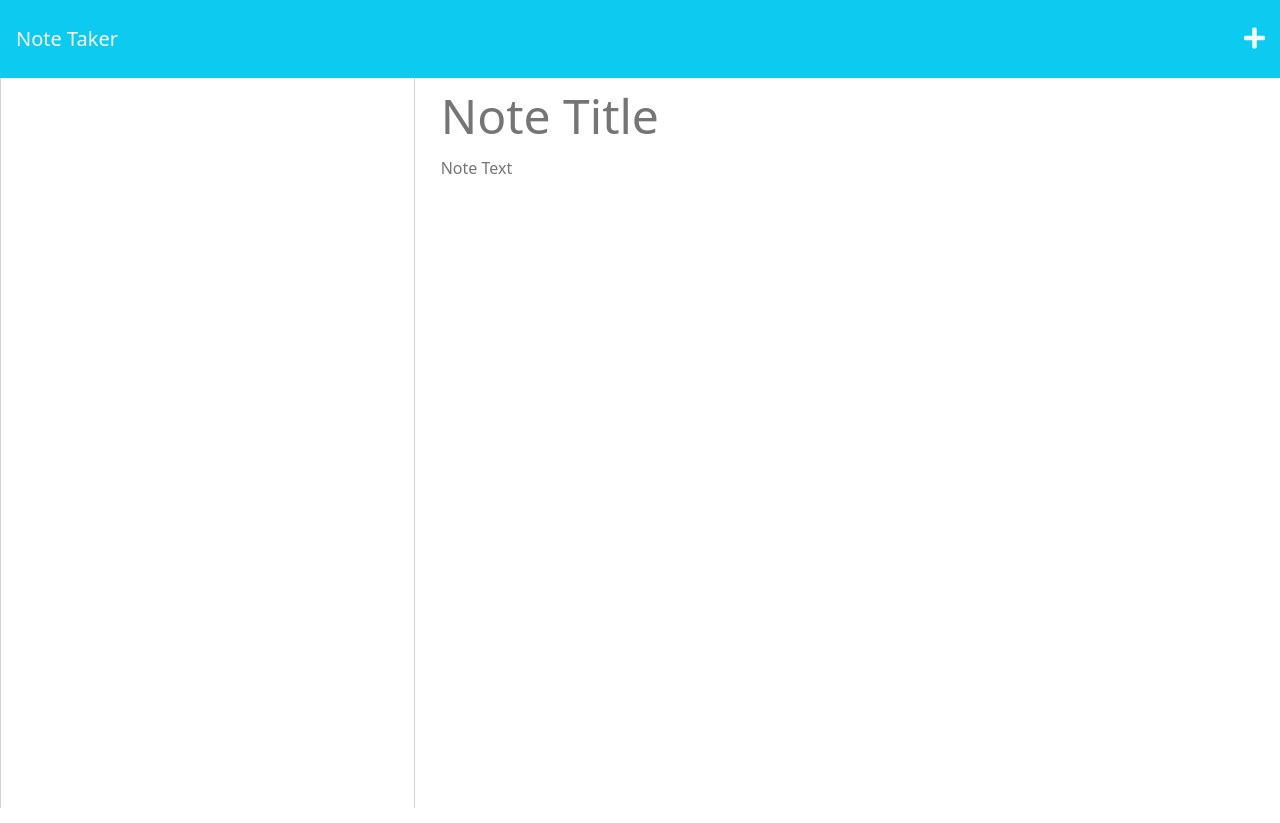
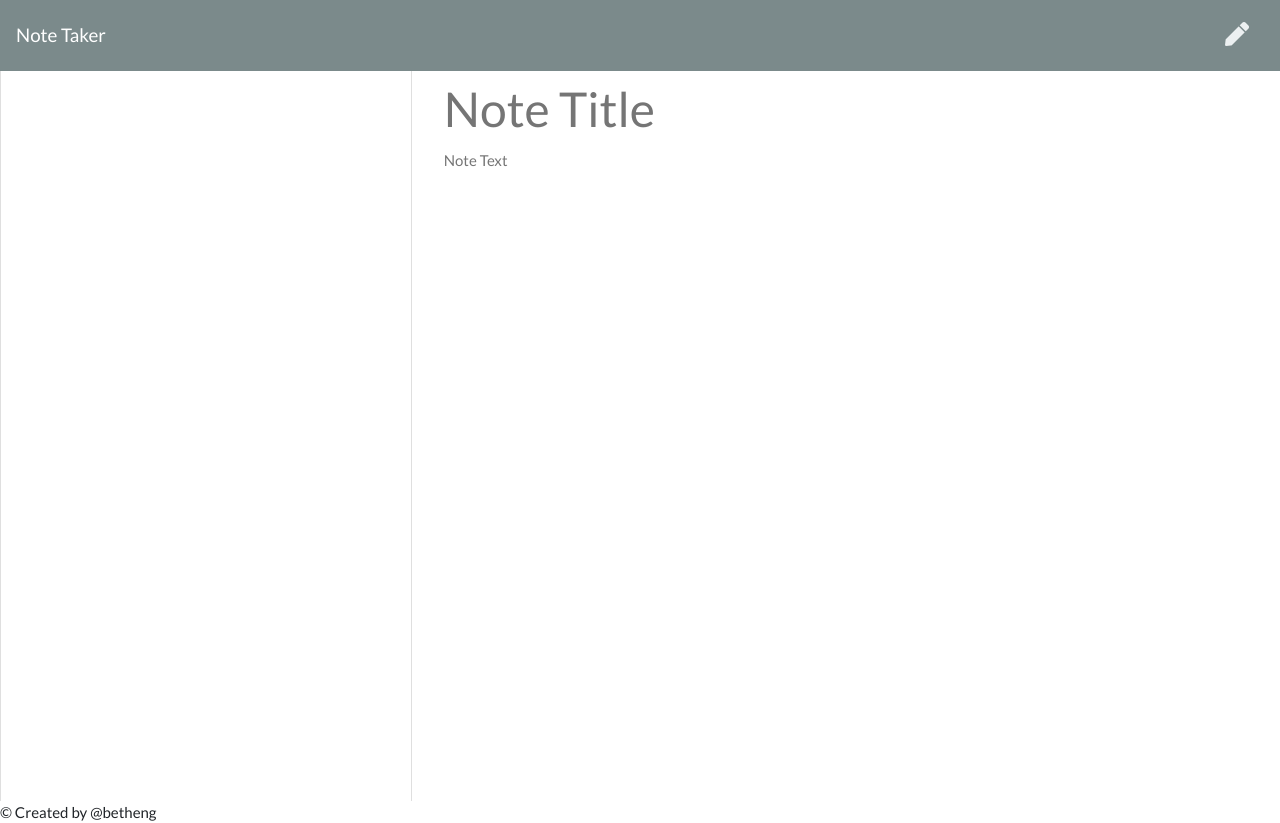
Before and after one commit to betheng/note-taker, a website: page public/notes.html in a window 1280 px wide. Drawn offline with nearby package versions, Linux system fonts and the light colour scheme; no server answers.

Commit message:
update notes.html

```diff
--- a/public/notes.html
+++ b/public/notes.html
@@ -1,46 +1,45 @@
 <!DOCTYPE html>
-<html lang="en-US">
+<html lang="en">
+
 <head>
-    <meta charset="UTF-8" />
-    <meta name="viewport" content="width=device-width, initial-scale=1.0" />
-    <meta http-equiv="X-UA-Compatible" content="ie=edge" />
+  <meta charset="UTF-8">
+  <meta name="viewport" content="width=device-width, initial-scale=1.0">
+  <meta http-equiv="X-UA-Compatible" content="ie=edge">
   <title>Note Taker</title>
-    <link href="https://cdn.jsdelivr.net/npm/bootstrap@5.2.3/dist/css/bootstrap.min.css" rel="stylesheet" integrity="sha384-rbsA2VBKQhggwzxH7pPCaAqO46MgnOM80zW1RWuH61DGLwZJEdK2Kadq2F9CUG65" crossorigin="anonymous" />
-    <link
-      rel="stylesheet"
-      href="https://use.fontawesome.com/releases/v5.3.1/css/all.css"
-      integrity="sha384-mzrmE5qonljUremFsqc01SB46JvROS7bZs3IO2EmfFsd15uHvIt+Y8vEf7N7fWAU"
-      crossorigin="anonymous"
-    />
-    <link rel="stylesheet" href="/assets/css/styles.css" />
+  <link rel="stylesheet" href="https://cdnjs.cloudflare.com/ajax/libs/bootswatch/4.1.3/flatly/bootstrap.min.css" />
+  <link rel="stylesheet" href="https://use.fontawesome.com/releases/v5.3.1/css/all.css" integrity="sha384-mzrmE5qonljUremFsqc01SB46JvROS7bZs3IO2EmfFsd15uHvIt+Y8vEf7N7fWAU"
+    crossorigin="anonymous">
+  <link rel="stylesheet" href="./assets/css/styles.css">
 </head>
 
 <body>
-    <nav class="navbar bg-info">
-      <a class="navbar-brand text-light p-3" href="/">Note Taker </a>
+  <nav class="navbar navbar-dark bg-dark">
+    <a class="navbar-brand" href="/">Note Taker
+    </a>
     <div class="icons">
       <i class="fas fa-save text-light save-note"></i>
-        <i class="fas fa-plus text-light new-note"></i>
+      <i class="fas fa-pen text-light new-note"></i>
     </div>
   </nav>
   <div class="container-fluid">
     <div class="row">
       <div class="col-4 list-container">
         <div class="card">
-            <ul class="list-group"></ul>
+          <ul class="list-group">
+          </ul>
         </div>
       </div>
       <div class="col-8">
-          <input
-            class="note-title"
-            placeholder="Note Title"
-            maxlength="28"
-            type="text"
-          />
+        <input class="note-title" placeholder="Note Title" maxlength="28" type="text">
         <textarea class="note-textarea" placeholder="Note Text"></textarea>
       </div>
     </div>
   </div>
-    <script src="/assets/js/index.js"></script>
+  <footer>
+    &copy; Created by @betheng
+  </footer>
+  <script src="https://cdnjs.cloudflare.com/ajax/libs/jquery/3.3.1/jquery.min.js"></script>
+  <script src="../js/index.js"></script>
 </body>
+
 </html>
```
Also changed, not shown: public/assets/css/styles.css (+0 -10 lines). Lines whose indentation alone changed are shown as unchanged.
